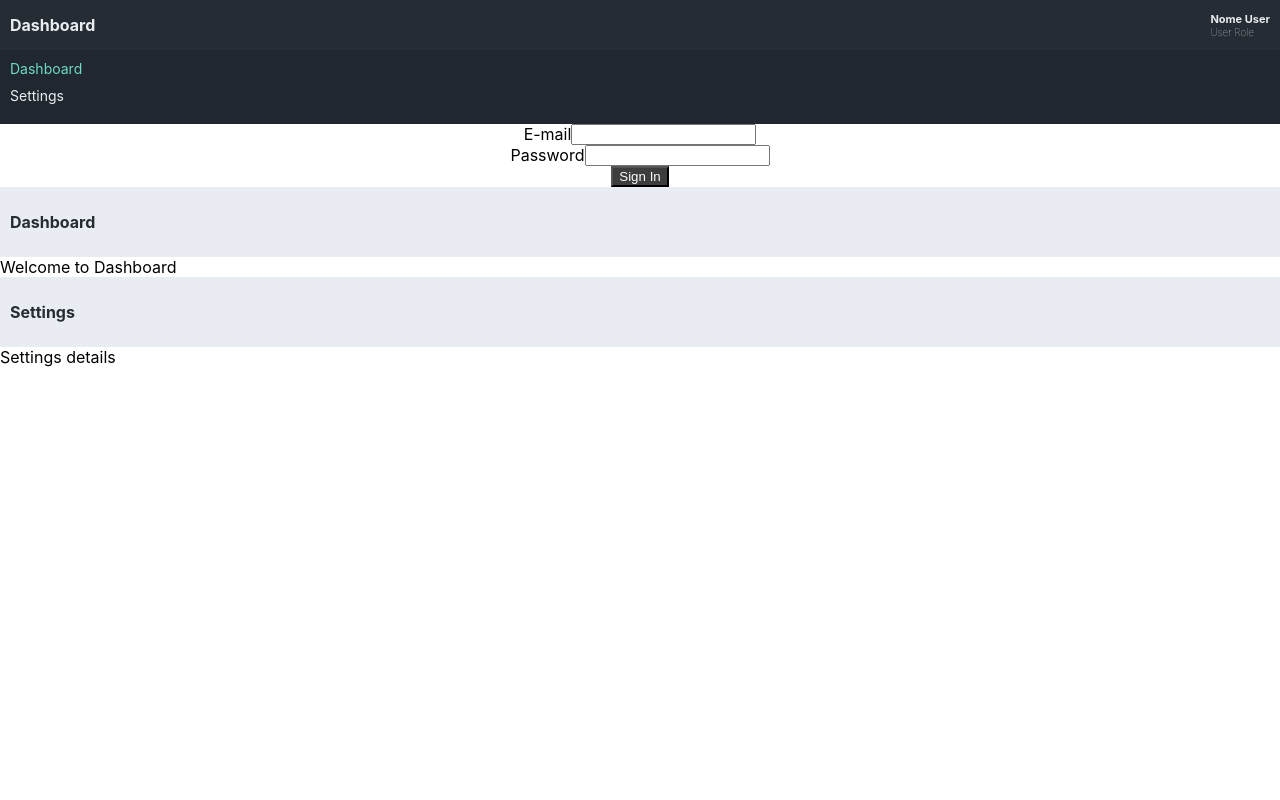
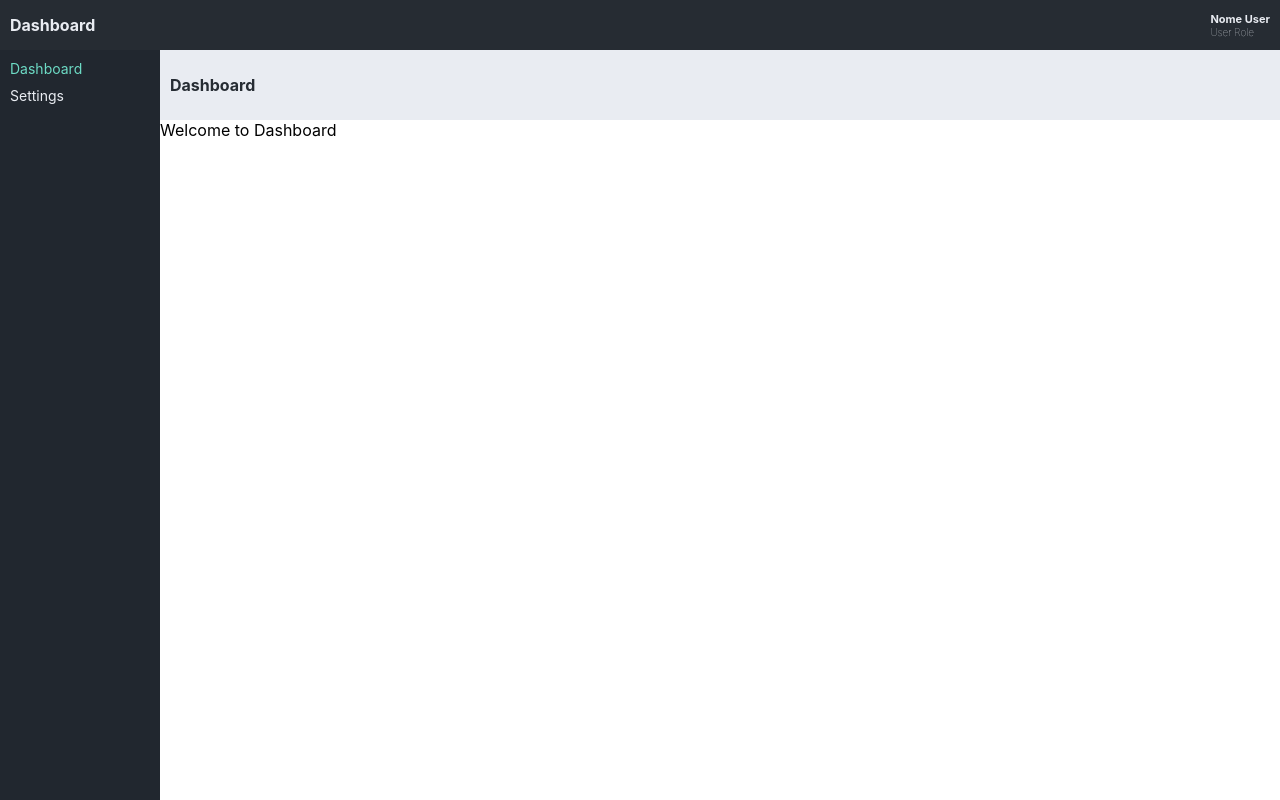
Before and after one commit to matheusabr/react-ts-dashboard, a React (Create React App) app: page / in a window 1280 px wide. Shown: the top 800 px of the page. Built offline with nearby package versions, Linux system fonts and the light colour scheme.

Commit message:
layout(App): set app layout and page size

```diff
--- a/src/App.tsx
+++ b/src/App.tsx
@@ -11,10 +11,19 @@ function App() {
   return (
     <div className="App">
       <Header />
-      <MenuDrawer activePageId={1} />
-      <LoginPage />
-      <DashboardPage />
-      <SettingsPage />
+      <div
+        style={{
+          display: "flex",
+          height: "100vw",
+        }}
+      >
+        <MenuDrawer activePageId={1} />
+        <div style={{ flexGrow: 1 }}>
+          <DashboardPage />
+        </div>
+      </div>
+      {/* <LoginPage />
+      <SettingsPage /> */}
     </div>
   );
 }
--- a/src/components/MenuDrawer.tsx
+++ b/src/components/MenuDrawer.tsx
@@ -29,7 +29,12 @@ interface Props {
 
 const MenuDrawer: React.FC<Props> = ({ activePageId }) => {
   return (
-    <div style={{ backgroundColor: COLORS.grey.darker }}>
+    <div
+      style={{
+        backgroundColor: COLORS.grey.darker,
+        width: 160,
+      }}
+    >
       <ul style={{ margin: 0, padding: 10, listStyleType: "none" }}>
         {MENU_LIST.map((item) => (
           <li
```
